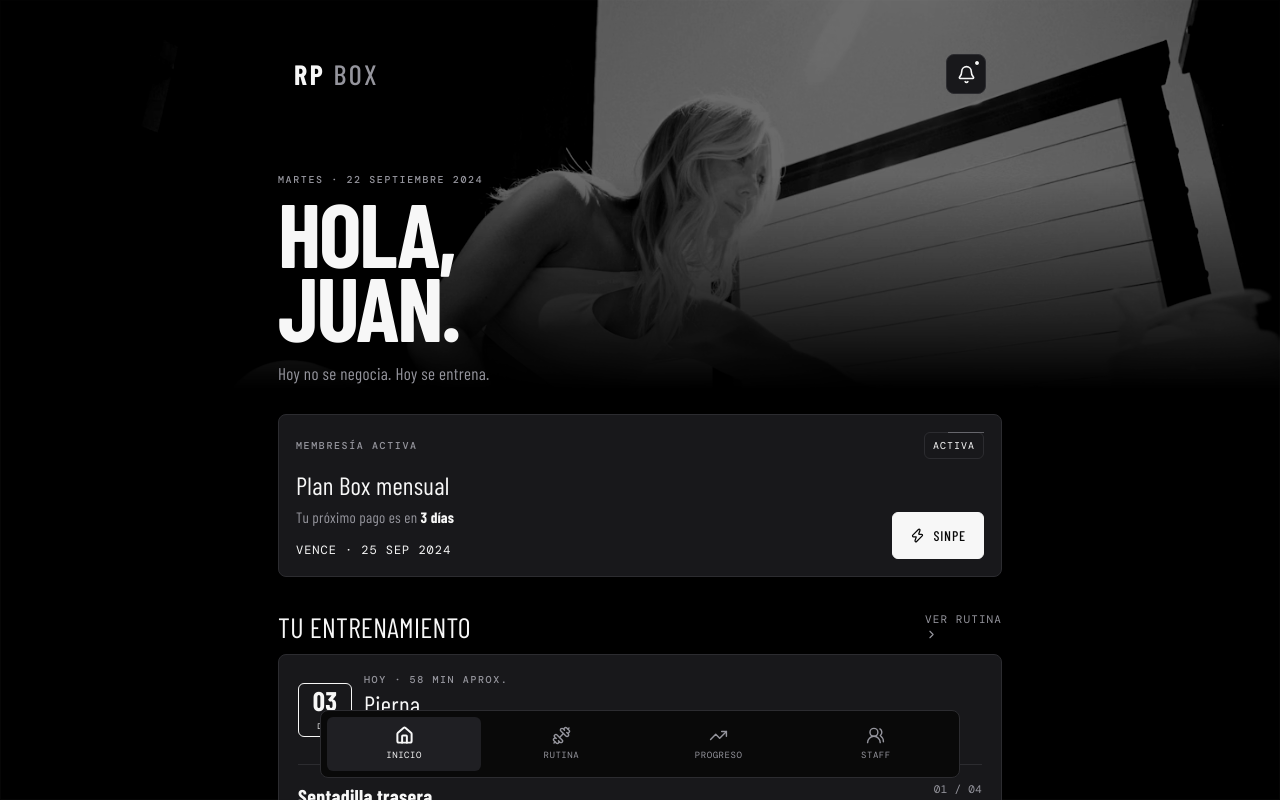
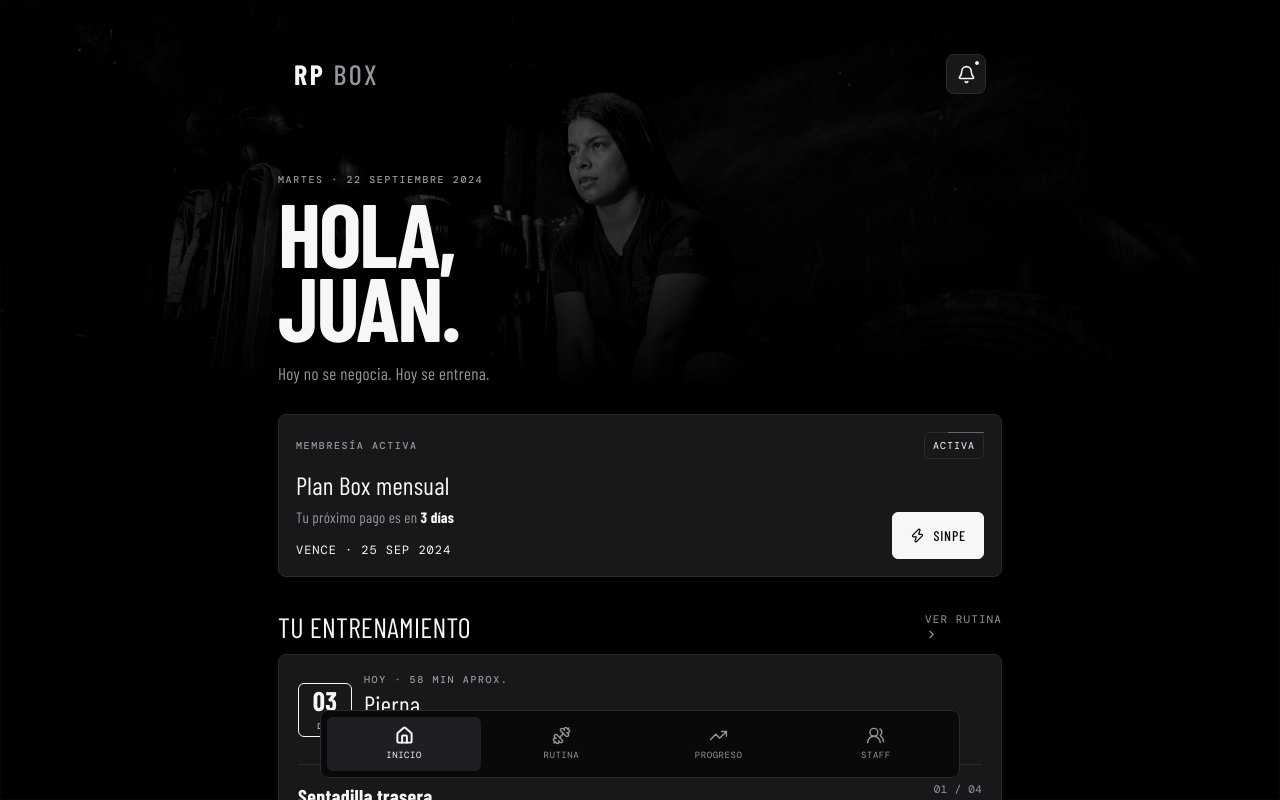
Before and after one commit to King1331/rp-box-gym, a React (Vite) app: page / in a window 1280 px wide. Shown: the top 800 px of the page. Built offline with nearby package versions, Linux system fonts and the light colour scheme; a web font is replaced by a local one.

Commit message:
fix: Testing notifications modal

```diff
--- a/src/components/ReloadPrompt.jsx
+++ b/src/components/ReloadPrompt.jsx
@@ -22,14 +22,14 @@ export function ReloadPrompt() {
   if (!needRefresh) return null;
 
   return (
-    <div className="fixed bottom-6 right-5 z-50 max-w-sm rounded-3xl bg-[rgba(20,20,20,0.85)] backdrop-blur-xl p-5 text-white shadow-2xl border border-white/10 animate-pulse">
+    <div className="fixed top-6 right-5 z-50 max-w-sm rounded-3xl bg-[rgba(20,20,20,0.85)] backdrop-blur-xl p-5 text-white shadow-2xl border border-white/10 animate-pulse">
       {/* Línea decorativa inferior */}
       <div className="absolute bottom-0 inset-x-0 h-px bg-gradient-to-r from-transparent via-white/30 to-transparent rounded-b-3xl" />
 
       <div className="relative">
         {/* Icono + Título */}
         <div className="mb-3 flex items-center gap-2">
-          <span className="text-lg">⚡</span>
+          <span className="text-lg text-white">⚡</span>
           <div className="text-sm font-black uppercase tracking-wide">
             Nueva versión disponible
           </div>
--- a/src/index.css
+++ b/src/index.css
@@ -60,7 +60,7 @@ a { color: inherit; text-decoration: none; }
   inset: 0 0 auto;
   height: 390px;
   /* Cambia la URL externa por la ruta local */
-  background: #090909 url('/images/atleta2.jpg') center 15% / cover no-repeat;
+  background: #090909 url('/images/Atleta.jpg') center 15% / cover no-repeat;
   background-blend-mode: luminosity;
   opacity: .56;
   filter: grayscale(1) brightness(1.08) contrast(1.18);
```
